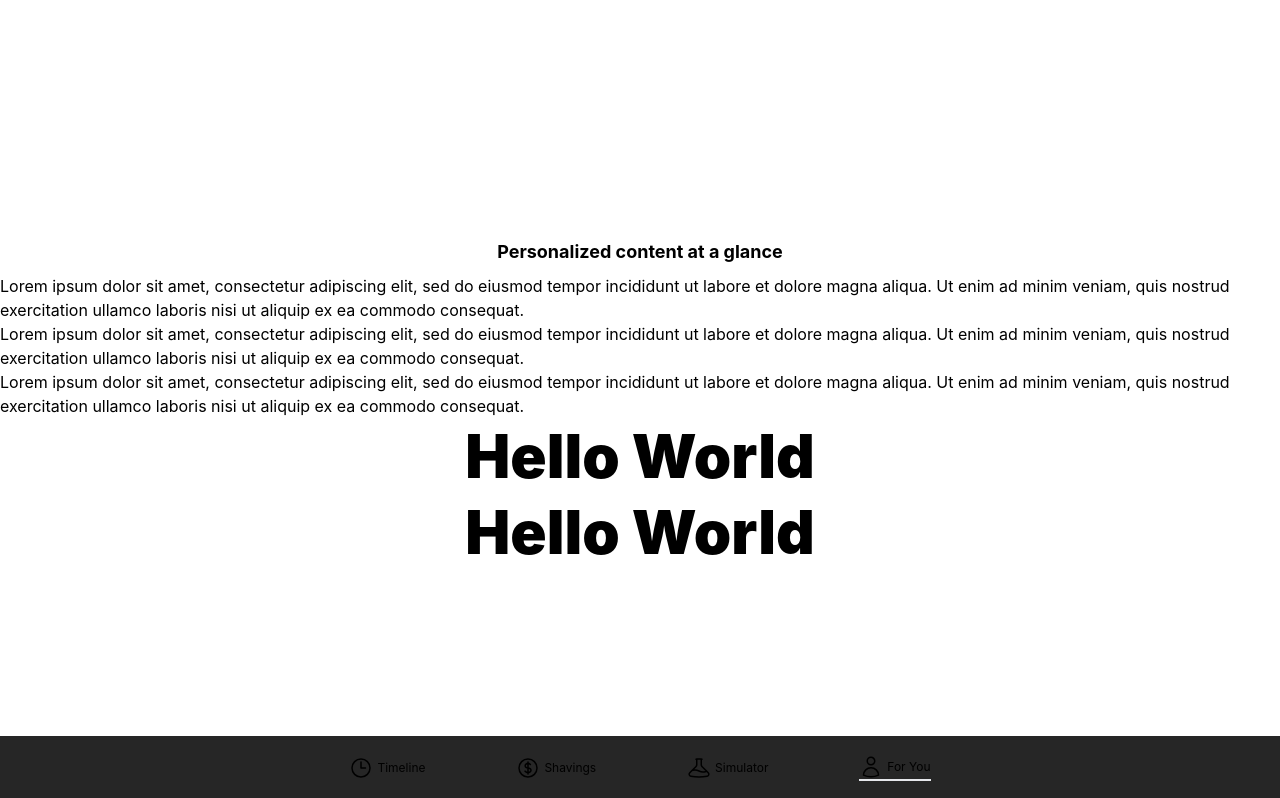
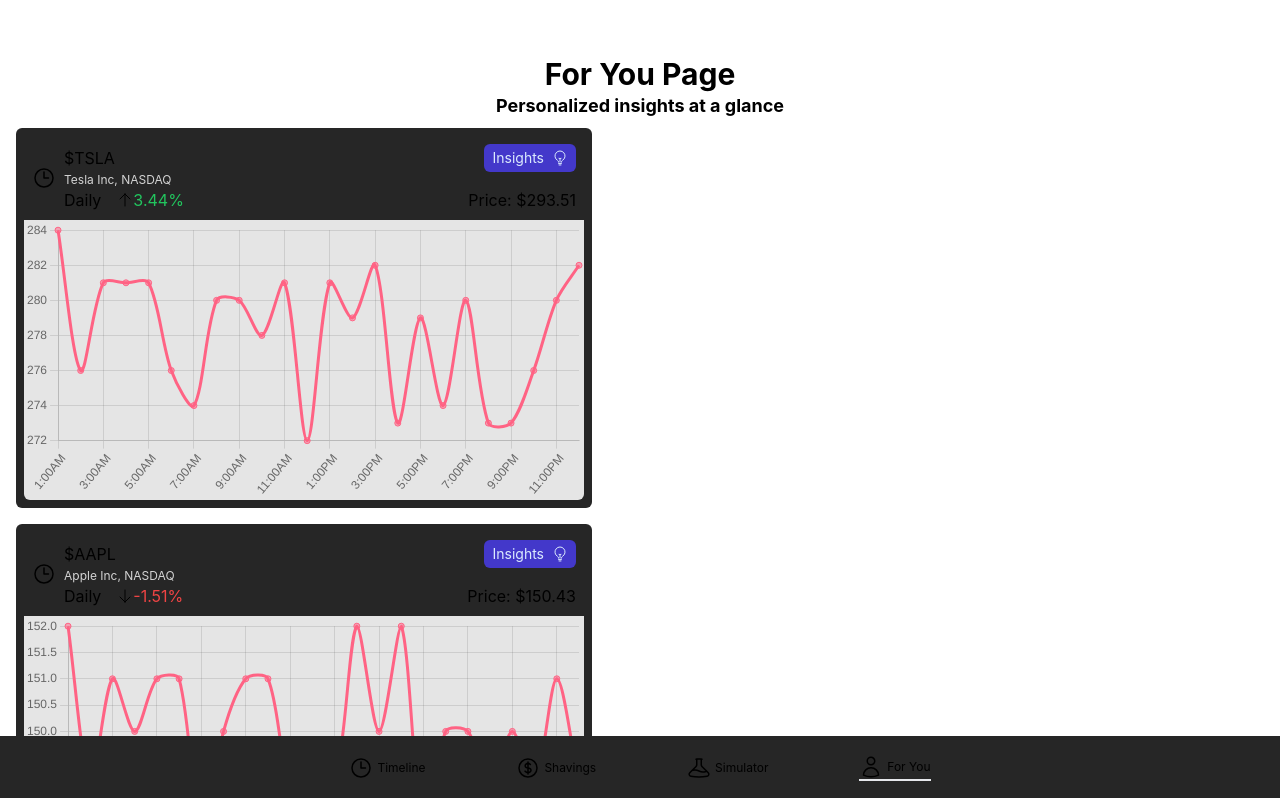
Before and after one commit to jacksonwelsh/hackdfw22, a Next.js app: page /foryou in a window 1280 px wide. Shown: the top 798 px of the page. Built offline with nearby package versions, Linux system fonts and the light colour scheme.

Commit message:
add major changes to layout for you page

```diff
--- a/components/Animations/FadeInWhenVisible.tsx
+++ /dev/null
@@ -1,25 +0,0 @@
-import { motion } from "framer-motion";
-
-type FadeInWhenVisibleProps = {
-    children: React.ReactNode;
-    direction?: 'left' | 'right';
-}
-
-const FadeInWhenVisible: React.FC<FadeInWhenVisibleProps> = ({children, direction = 'left'}) => {
-    return (
-        <motion.div
-          initial="hidden"
-          whileInView="visible"
-          viewport={{ once: true }}
-          transition={{ duration: 0.3 }}
-          variants={{
-            visible: {  x: 0  },
-            hidden: {  x: direction === 'left' ? '100%' : '-100%', }
-          }}
-        >
-          {children}
-        </motion.div>
-      );
-}
-
-export default FadeInWhenVisible;
--- /dev/null
+++ b/components/Animations/TransitionX.tsx
@@ -0,0 +1,29 @@
+import { motion } from "framer-motion";
+
+type TransitionXProps = {
+  children: React.ReactNode;
+  direction?: "left" | "right";
+};
+
+const TransitionX: React.FC<TransitionXProps> = ({
+  children,
+  direction = "left",
+}) => {
+  return (
+    <motion.div
+      className="w-xl min-w-xl"
+      initial="hidden"
+      whileInView="visible"
+      viewport={{ once: true }}
+      transition={{ duration: 0.3 }}
+      variants={{
+        visible: { x: 0 },
+        hidden: { x: direction === "left" ? "100%" : "-100%" },
+      }}
+    >
+      {children}
+    </motion.div>
+  );
+};
+
+export default TransitionX;
--- a/components/Layout/index.tsx
+++ b/components/Layout/index.tsx
@@ -1,22 +1,18 @@
 // components/layout.js
 
-import { NextPage } from 'next';
-import { ReactNode } from 'react';
-import NavBar from '../NavBar'
+import { NextPage } from "next";
+import { ReactNode } from "react";
+import NavBar from "../NavBar";
 
-type LayoutProps = {children: ReactNode};
+type LayoutProps = { children: ReactNode };
 
 const Layout: React.FC<LayoutProps> = ({ children }) => {
-
   return (
     <>
-      <main className="mb-20">{children}</main>
+      <main className="mb-20 px-4">{children}</main>
       <NavBar />
     </>
-  )
+  );
 };
 
-
-
-
 export default Layout;
--- /dev/null
+++ b/components/PositionCard/LineChart/index.tsx
@@ -0,0 +1,101 @@
+import {
+  Chart as ChartJS,
+  CategoryScale,
+  LinearScale,
+  PointElement,
+  LineElement,
+  Title,
+  Tooltip,
+  Legend,
+} from "chart.js";
+import { Line } from "react-chartjs-2";
+import { faker } from "@faker-js/faker";
+
+type LineChartProps = {
+  data: number[];
+}
+
+ChartJS.register(
+  CategoryScale,
+  LinearScale,
+  PointElement,
+  LineElement,
+  Title,
+  Tooltip,
+  Legend
+);
+
+export const options = {
+  responsive: true,
+  elements: {
+    line: {
+        tension: 0.3
+    }
+},
+  plugins: {
+    legend: {
+      display: false,
+    },
+  },
+};
+
+const monthlyLabels = [
+  "Jan",
+  "Feb",
+  "Mar",
+  "Apr",
+  "May",
+  "Jun",
+  "Jul",
+  "Aug",
+  "Sep",
+  "Oct",
+  "Nov",
+  "Dec",
+];
+
+export const labels = [
+  "1:00AM",
+  "2:00AM",
+  "3:00AM",
+  "4:00AM",
+  "5:00AM",
+  "6:00AM",
+  "7:00AM",
+  "8:00AM",
+  "9:00AM",
+  "10:00AM",
+  "11:00AM",
+  "12:00PM",
+  "1:00PM",
+  "2:00PM",
+  "3:00PM",
+  "4:00PM",
+  "5:00PM",
+  "6:00PM",
+  "7:00PM",
+  "8:00PM",
+  "9:00PM",
+  "10:00PM",
+  "11:00PM",
+  "12:00AM",
+];
+
+const LineChart: React.FC<LineChartProps> = ({ data }) => {
+
+  const dataBruh = {
+    labels,
+    datasets: [
+      {
+        label: "Dataset 1",
+        data: data,
+        borderColor: "rgb(255, 99, 132)",
+        backgroundColor: "rgba(255, 99, 132, 0.5)",
+      },
+    ],
+  };
+
+  return <Line options={options} data={dataBruh} />;
+};
+
+export default LineChart;
--- /dev/null
+++ b/components/PositionCard/index.tsx
@@ -0,0 +1,114 @@
+import Link from "next/link";
+import { useRouter } from "next/router";
+import { AnimateSharedLayout, motion } from "framer-motion";
+import Card from "../Card";
+import LineChart from "./LineChart";
+import { useState } from "react";
+import PositionModal from "../PositionModal";
+
+export type PositionCardProps = {
+  id: string;
+  symbol: string;
+  company: string;
+  trend: "up" | "down";
+  percentage: number;
+  timeframe: string;
+  price: number;
+  data: number[];
+};
+
+
+const PositionCard: React.FC<PositionCardProps> = ({
+  symbol,
+  company,
+  trend,
+  percentage,
+  timeframe,
+  price,
+  data,
+}) => {
+  const [open, setOpen] = useState(false)
+  const router = useRouter();
+
+  const trendColor = percentage > 0 ? "text-green-500" : "text-red-500";
+
+  return (
+    <Card className="flex flex-col w-full sm:w-xl max-w-xl p-0 border-none bg-neutral-800">
+      {/* info section */}
+      <div className="flex items-center gap-2 p-2">
+        {/* company logo */}
+        <div className="flex">
+          <svg
+            xmlns="http://www.w3.org/2000/svg"
+            fill="none"
+            viewBox="0 0 24 24"
+            strokeWidth={1.5}
+            stroke="currentColor"
+            className="w-6 h-6"
+          >
+            <path
+              strokeLinecap="round"
+              strokeLinejoin="round"
+              d="M12 6v6h4.5m4.5 0a9 9 0 11-18 0 9 9 0 0118 0z"
+            />
+          </svg>
+        </div>
+        {/* ticker, company name, etc  */}
+        <div className="flex-1">
+          <div className="flex justify-between items-center">
+            <span className="flex-grow-0">{symbol}</span>
+            <PositionModal open={open} setOpen={setOpen} title="Details" ><h1></h1></PositionModal>
+            <button onClick={() => setOpen(true)} className="rounded-md flex items-center gap-2 text-sm bg-indigo-700 py-1 px-2 text-blue-100 hover:bg-blue-800">
+              Insights
+              <svg xmlns="http://www.w3.org/2000/svg" fill="none" viewBox="0 0 24 24" strokeWidth={1.5} stroke="currentColor" className="w-4 h-4">
+                <path strokeLinecap="round" strokeLinejoin="round" d="M12 18v-5.25m0 0a6.01 6.01 0 001.5-.189m-1.5.189a6.01 6.01 0 01-1.5-.189m3.75 7.478a12.06 12.06 0 01-4.5 0m3.75 2.383a14.406 14.406 0 01-3 0M14.25 18v-.192c0-.983.658-1.823 1.508-2.316a7.5 7.5 0 10-7.517 0c.85.493 1.509 1.333 1.509 2.316V18" />
+              </svg>
+            </button>
+          </div>
+          <div className="text-xs text-neutral-300">{company}</div>
+          <div className="flex items-center">
+            <span className="mr-4">{timeframe}</span>
+            <span>
+              {trend === "up" ? (
+                <svg
+                  xmlns="http://www.w3.org/2000/svg"
+                  fill="none"
+                  viewBox="0 0 24 24"
+                  strokeWidth={1.5}
+                  stroke="currentColor"
+                  className="w-4 h-4"
+                >
+                  <path
+                    strokeLinecap="round"
+                    strokeLinejoin="round"
+                    d="M4.5 10.5L12 3m0 0l7.5 7.5M12 3v18"
+                  />
+                </svg>
+              ) : (
+                <svg
+                  xmlns="http://www.w3.org/2000/svg"
+                  fill="none"
+                  viewBox="0 0 24 24"
+                  strokeWidth={1.5}
+                  stroke="currentColor"
+                  className="w-4 h-4"
+                >
+                  <path
+                    strokeLinecap="round"
+                    strokeLinejoin="round"
+                    d="M19.5 13.5L12 21m0 0l-7.5-7.5M12 21V3"
+                  />
+                </svg>
+              )}
+            </span>
+            <span className={`mr-auto ${trendColor}`}>{percentage}%</span>
+            <span className="justify-self-end">Price: ${price}</span>
+          </div>
+        </div>
+      </div>
+      <div className="h-42 rounded-b-md bg-neutral-200"><LineChart data={data} /></div>
+    </Card>
+  );
+};
+
+export default PositionCard;
--- /dev/null
+++ b/components/PositionModal.tsx
@@ -0,0 +1,27 @@
+import { Fragment } from "react";
+import { Dialog, Transition } from "@headlessui/react";
+
+interface PositionModalProps {
+  title: string;
+  children: React.ReactNode;
+  type?: "confirmation";
+  onConfirm?: () => void;
+  open: boolean;
+  setOpen: (b: boolean) => void;
+}
+
+const PositionModal: React.FC<PositionModalProps> = ({
+  title,
+  children,
+  type = "confirmation",
+  onConfirm,
+  open,
+  setOpen,
+}) => {
+  return (
+    <>
+    </>
+  );
+};
+
+export default PositionModal;
--- a/package.json
+++ b/package.json
@@ -9,17 +9,22 @@
     "lint": "next lint"
   },
   "dependencies": {
+    "@faker-js/faker": "^7.5.0",
     "@headlessui/react": "^1.7.2",
     "@heroicons/react": "^2.0.11",
     "autoprefixer": "^10.4.12",
+    "chart.js": "^3.9.1",
+    "faker": "^6.6.6",
     "framer-motion": "^7.3.6",
     "next": "12.3.1",
     "react": "18.2.0",
+    "react-chartjs-2": "^4.3.1",
     "react-dom": "18.2.0",
     "tailwindcss": "^3.1.8",
     "uuid": "^9.0.0"
   },
   "devDependencies": {
+    "@types/faker": "^6.6.9",
     "@types/node": "18.7.19",
     "@types/react": "18.0.21",
     "@types/react-dom": "18.0.6",
--- a/pages/foryou.tsx
+++ b/pages/foryou.tsx
@@ -1,36 +1,71 @@
 import type { NextPage } from "next";
 import Link from "next/link";
 import { motion } from "framer-motion";
-import FadeInWhenVisible from "../components/Animations/FadeInWhenVisible";
 import FadeInFromTop from "../components/Animations/FadeInFromTop";
+import PositionCard, { PositionCardProps } from "../components/PositionCard";
+import { v4 as uuidv4 } from "uuid";
+import { faker } from "@faker-js/faker";
+import { labels } from "../components/PositionCard/LineChart";
+
+const positions: PositionCardProps[] = [
+  {
+    id: uuidv4(),
+    symbol: "$TSLA",
+    company: "Tesla Inc, NASDAQ",
+    trend: "up",
+    percentage: 3.44,
+    timeframe: "Daily",
+    price: 293.51,
+    data: labels.map(() => faker.datatype.number({ min: 272.82, max: 284.50 })),
+  },
+  {
+    id: uuidv4(),
+    symbol: "$AAPL",
+    company: "Apple Inc, NASDAQ",
+    trend: "down",
+    percentage: -1.51,
+    timeframe: "Daily",
+    price: 150.43,
+    data: labels.map(() => faker.datatype.number({ min: 148.56, max: 151.47 })),
+  },
+  {
+    id: uuidv4(),
+    symbol: "$MSFT",
+    company: "Microsoft Corporation, NASDAQ",
+    trend: "down",
+    percentage: -1.27,
+    timeframe: "Daily",
+    price: 237.92 ,
+    data: labels.map(() => faker.datatype.number({ min: 235.20, max: 241.13 })),
+  },
+  {
+    id: uuidv4(),
+    symbol: "$AMZN",
+    company: "Amazon.com, Inc., NASDAQ",
+    trend: "down",
+    percentage: -3.53,
+    timeframe: "Daily",
+    price: 113.78,
+    data: labels.map(() => faker.datatype.number({ min: 112.06, max: 116.05 })),
+  },
+];
 
 const ForYou: NextPage = () => {
   return (
-      <div className="flex flex-col items-center justify-center min-h-screen py-2 sm:py-12">
-        <FadeInFromTop>
-        <h1 className="text-lg font-bold">Personalized content at a glance</h1>
-        </FadeInFromTop>
-
-            <p className="text-2m">Lorem ipsum dolor sit amet, consectetur adipiscing elit, sed do eiusmod tempor
-              incididunt ut labore et dolore magna aliqua. Ut enim ad minim veniam, quis nostrud
-              exercitation ullamco laboris nisi ut aliquip ex ea commodo consequat.
-            </p>
-            <p className="text-2m">Lorem ipsum dolor sit amet, consectetur adipiscing elit, sed do eiusmod tempor
-              incididunt ut labore et dolore magna aliqua. Ut enim ad minim veniam, quis nostrud
-              exercitation ullamco laboris nisi ut aliquip ex ea commodo consequat.
-            </p>
-            <p className="text-2m">Lorem ipsum dolor sit amet, consectetur adipiscing elit, sed do eiusmod tempor
-              incididunt ut labore et dolore magna aliqua. Ut enim ad minim veniam, quis nostrud
-              exercitation ullamco laboris nisi ut aliquip ex ea commodo consequat.
-            </p>
-            <FadeInWhenVisible direction="left">
-              <h1>Hello World</h1>
-            </FadeInWhenVisible>
-            <FadeInWhenVisible direction="right">
-              <h1>Hello World</h1>
-            </FadeInWhenVisible>
+    <div className="flex flex-col items-center py-2 sm:py-12">
+      <FadeInFromTop>
+        <h1 className="text-3xl font-bold mb-0">For You Page</h1>
+      </FadeInFromTop>
+      <FadeInFromTop>
+        <h2 className="text-lg font-bold mt-0">Personalized insights at a glance</h2>
+      </FadeInFromTop>
+      <div className="flex flex-col w-full gap-4">
+      {positions.map((position, index) => (
+        <PositionCard {...position} />
+      ))}
       </div>
+    </div>
   );
-}
+};
 
 export default ForYou;
```
Also changed, not shown: 1 other file (tests, documents, lock files or other folders).
